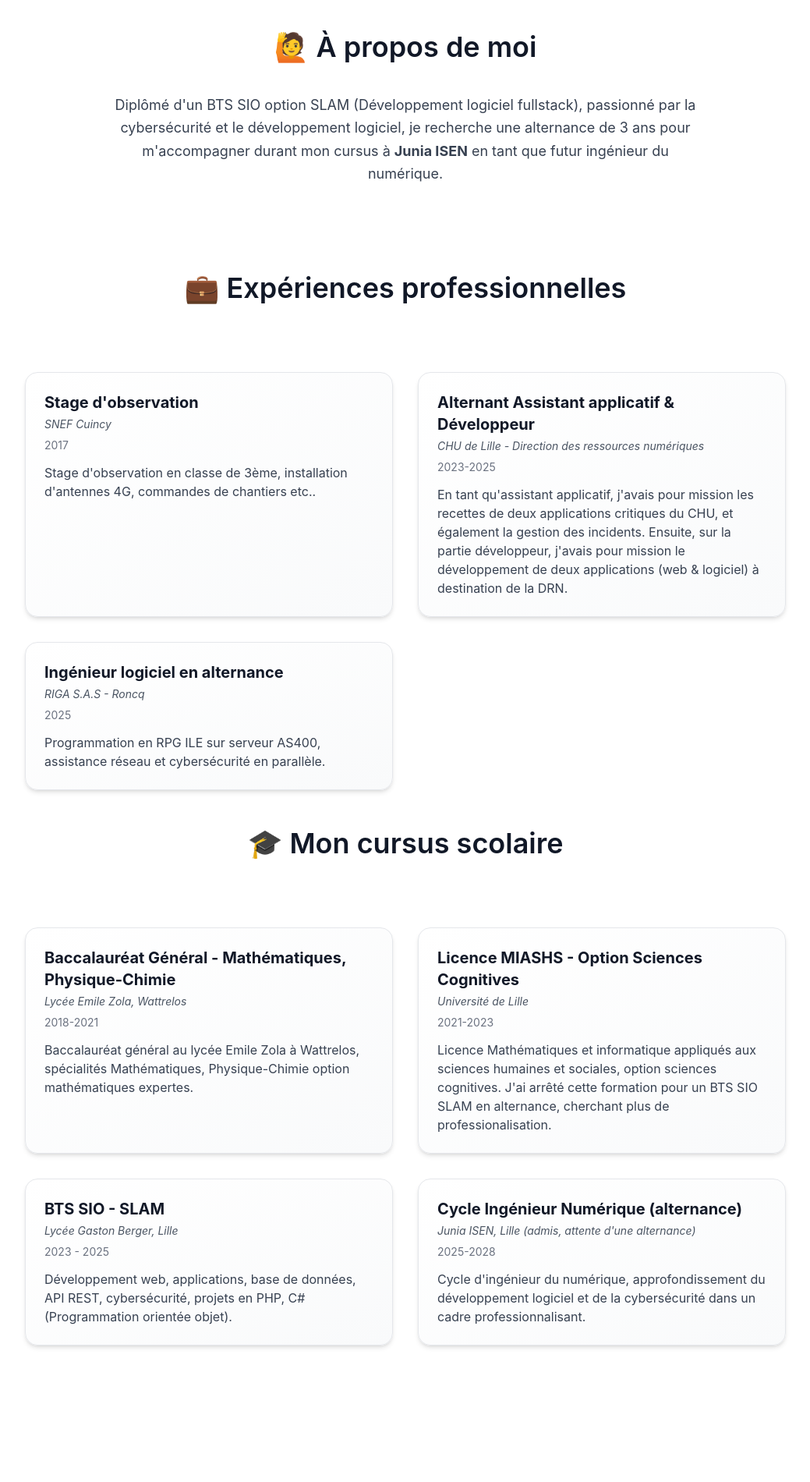
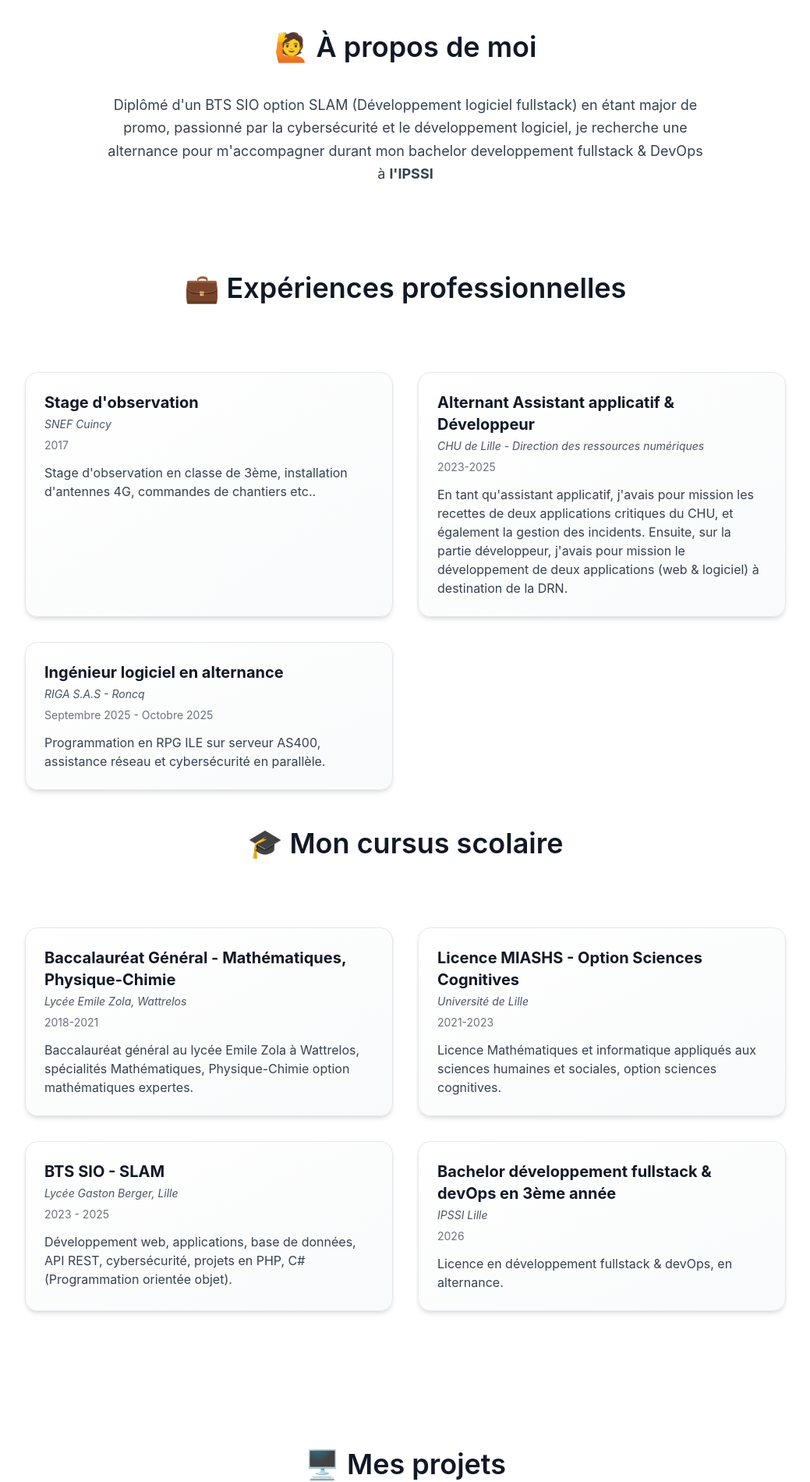
Before and after one commit to Xonodeh/Portfolio-REACT, a React (Vite) app: page / in a window 1280 px wide. Shown: the part 840-2740 px from the top of the page at 78% size, without its empty margins (120-1159 px from the left). Built offline with nearby package versions, Linux system fonts and the light colour scheme.

Commit message:
modif ecole

```diff
--- a/src/components/about.jsx
+++ b/src/components/about.jsx
@@ -15,7 +15,8 @@ export default function About() {
       title: "Licence MIASHS - Option Sciences Cognitives",
       school: "Université de Lille",
       description:
-        "Licence Mathématiques et informatique appliqués aux sciences humaines et sociales, option sciences cognitives. J'ai arrêté cette formation pour un BTS SIO SLAM en alternance, cherchant plus de professionalisation.",
+        "Licence Mathématiques et informatique appliqués aux sciences humaines et sociales, option sciences cognitives.",
+
     },
     {
       year: "2023 - 2025",
@@ -25,11 +26,11 @@ export default function About() {
         "Développement web, applications, base de données, API REST, cybersécurité, projets en PHP, C# (Programmation orientée objet).",
     },
     {
-      year: "2025-2028",
-      title: "Cycle Ingénieur Numérique (alternance)",
-      school: "Junia ISEN, Lille (admis, attente d'une alternance)",
+      year: "2026",
+      title: "Bachelor développement fullstack & devOps en 3ème année",
+      school: "IPSSI Lille",
       description:
-        "Cycle d'ingénieur du numérique, approfondissement du développement logiciel et de la cybersécurité dans un cadre professionnalisant.",
+        "Licence en développement fullstack & devOps, en alternance.",
     },
   ];
 
@@ -49,7 +50,7 @@ export default function About() {
         "En tant qu'assistant applicatif, j'avais pour mission les recettes de deux applications critiques du CHU, et également la gestion des incidents. Ensuite, sur la partie développeur, j'avais pour mission le développement de deux applications (web & logiciel) à destination de la DRN.",
     },
     {
-      year: "2025",
+      year: "Septembre 2025 - Octobre 2025",
       title: "Ingénieur logiciel en alternance",
       company: "RIGA S.A.S - Roncq",
       description:
@@ -71,8 +72,8 @@ export default function About() {
       </h2>
 
       <p className="text-lg text-gray-700 dark:text-gray-300 max-w-3xl mx-auto leading-relaxed mb-16">
-        Diplômé d'un BTS SIO option SLAM (Développement logiciel fullstack), passionné par la cybersécurité et le développement logiciel,
-         je recherche une alternance de 3 ans pour m'accompagner durant mon cursus à <strong>Junia ISEN</strong> en tant que futur ingénieur du numérique.
+        Diplômé d'un BTS SIO option SLAM (Développement logiciel fullstack) en étant major de promo, passionné par la cybersécurité et le développement logiciel,
+         je recherche une alternance pour m'accompagner durant mon bachelor developpement fullstack & DevOps à <strong>l'IPSSI</strong>
 
       </p>
       <h2 className="text-4xl font-semibold mb-10 text-gray-900 dark:text-white py-12">💼 Expériences professionnelles</h2>
```
